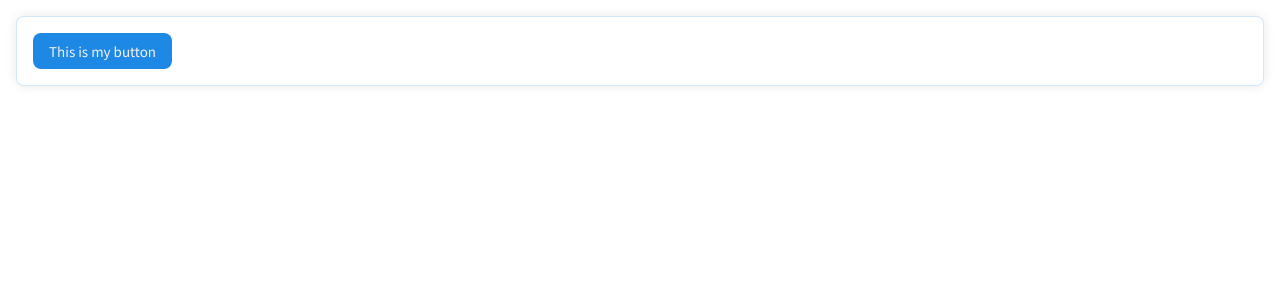
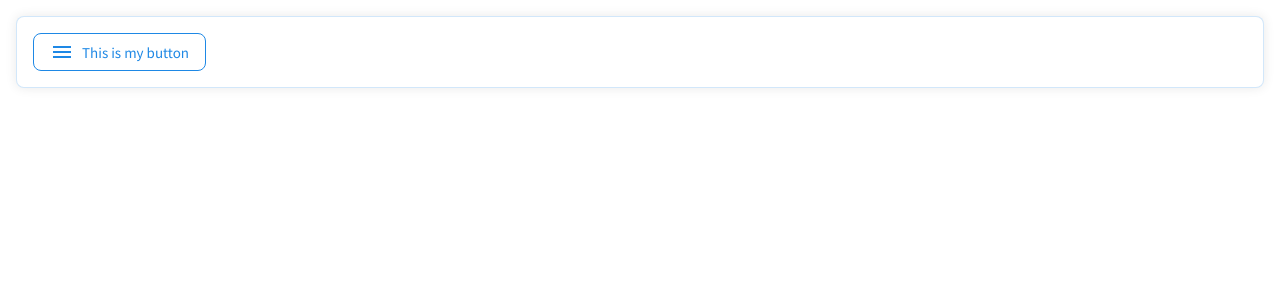
Before and after one commit to armandasalmd/luggage-game, a React (Create React App) app: page / in a window 1280 px wide. Shown: the top 300 px of the page. Built offline with nearby package versions, Linux system fonts and the light colour scheme.

Commit message:
Button icon support

```diff
--- /dev/null
+++ b/base-tsconfig.json
@@ -0,0 +1,10 @@
+{
+  "compilerOptions": {
+    "baseUrl": "./src",
+    "paths": {
+      "@/*": ["/*"],
+      "@components/*": ["components/*"],
+      "@styles/*": ["styles/*"]
+    }
+  }
+}
--- a/package.json
+++ b/package.json
@@ -3,6 +3,8 @@
   "version": "0.1.0",
   "private": true,
   "dependencies": {
+    "@material-ui/core": "^4.12.3",
+    "@material-ui/icons": "^4.11.2",
     "classnames": "^2.3.1",
     "react": "^17.0.2",
     "react-dom": "^17.0.2",
--- a/src/App.tsx
+++ b/src/App.tsx
@@ -1,10 +1,11 @@
 import { Button, Card } from "@components/atoms";
+import MenuIcon from "@material-ui/icons/Menu";
 
 function App() {
   return (
     <div className="App">
       <Card padded style={{ margin: 16 }}>
-        <Button type="accent">This is my button</Button>
+        <Button icon={<MenuIcon />} type="ghost">This is my button</Button>
       </Card>
     </div>
   );
--- a/src/components/atoms/Button/Button.scss
+++ b/src/components/atoms/Button/Button.scss
@@ -9,11 +9,12 @@
   user-select: none;
   background: $shade5;
   font-size: 15px;
+  cursor: pointer;
 
   height: 36px;
   padding: 0 1rem;
 
-  i {
+  svg {
     margin-right: 0.5rem;
   }
 
@@ -21,12 +22,12 @@
     outline: none;
   }
 
-  &:hover {
+  &:hover:not(&--ghost) {
     background: $shade10;
     cursor: pointer;
   }
 
-  &:active:not(&--disabled):not(&--accent):not(&--danger) {
+  &:active:not(&--disabled):not(&--accent):not(&--danger):not(&--ghost) {
     background-color: $shade20;
   }
 
@@ -53,6 +54,20 @@
     &:hover {
       border-color: $colorPrimary;
       color: $colorPrimary;
+    }
+  }
+
+  &--ghost {
+    background: none;
+    border: 1px solid $colorPrimary;
+    color: $colorPrimary;
+
+    &:hover {
+      background: rgba($colorPrimary, .1);
+    }
+
+    &:active {
+      background: rgba($colorPrimary, .2);
     }
   }
 
--- a/src/components/atoms/Button/Button.tsx
+++ b/src/components/atoms/Button/Button.tsx
@@ -2,18 +2,30 @@ import { FC } from "react";
 import classNames from "classnames";
 import "./Button.scss";
 
-type ButtonType = "accent" | "minimal" | "danger" | "disabled" | "link";
+type ButtonType =
+  | "accent"
+  | "minimal"
+  | "danger"
+  | "disabled"
+  | "link"
+  | "ghost";
 
 interface ButtonProps {
+  icon?: any;
   type?: ButtonType;
 }
 
 const Button: FC<ButtonProps> = (props) => {
   const classes = classNames("button", {
-    [`button--${props.type}`]: props.type
+    [`button--${props.type}`]: props.type,
   });
 
-  return <div className={classes}>{props.children}</div>;
-}
+  return (
+    <div className={classes}>
+      {props.icon}
+      <p>{props.children}</p>
+    </div>
+  );
+};
 
 export default Button;
--- a/src/components/atoms/Card/Card.scss
+++ b/src/components/atoms/Card/Card.scss
@@ -25,7 +25,7 @@ $separatorColor: $shade30;
   }
 
   &__footer {
-    $spacing: $defaultMargin / 2;
+    $spacing: $defaultMargin * .5;
 
     padding: $defaultMargin;
     border-top: 1px solid $separatorColor;
@@ -47,7 +47,7 @@ $separatorColor: $shade30;
     align-items: center;
     justify-content: space-between;
     border-bottom: 1px solid $separatorColor;
-    padding: ($defaultMargin * 2 / 3) $defaultMargin;
+    padding: ($defaultMargin * 0.666) $defaultMargin;
 
     &--separatorNone {
       border-bottom: none;
```
Also changed, not shown: tsconfig.json (+10 -9 lines), 1 other file (tests, documents, lock files or other folders).
